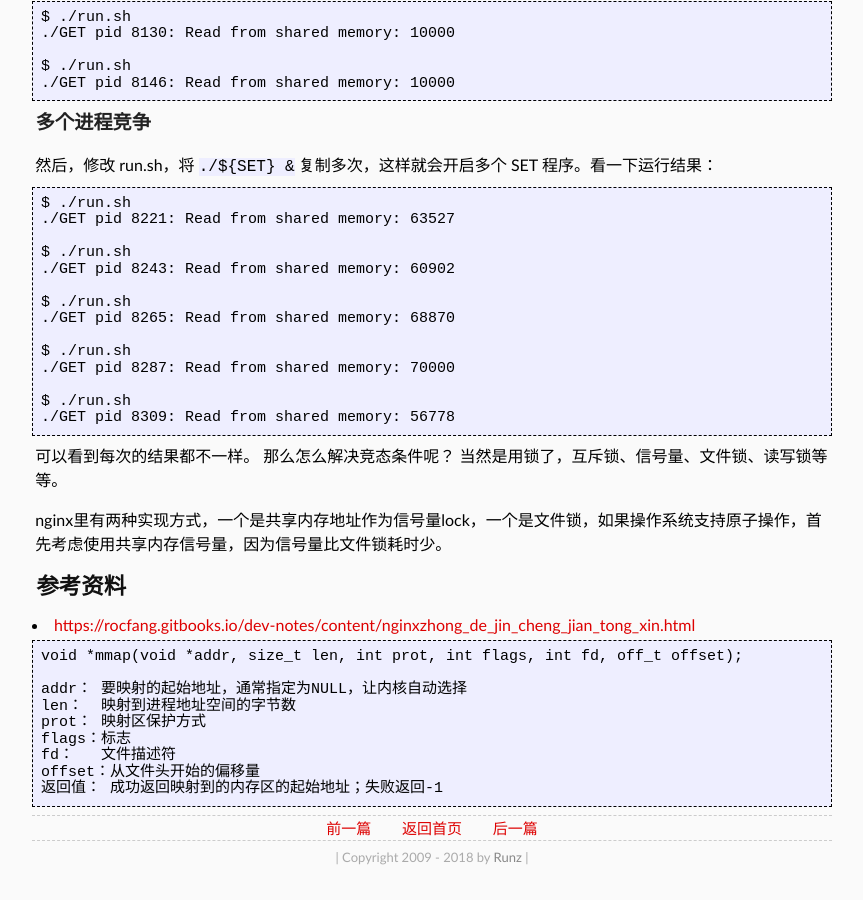
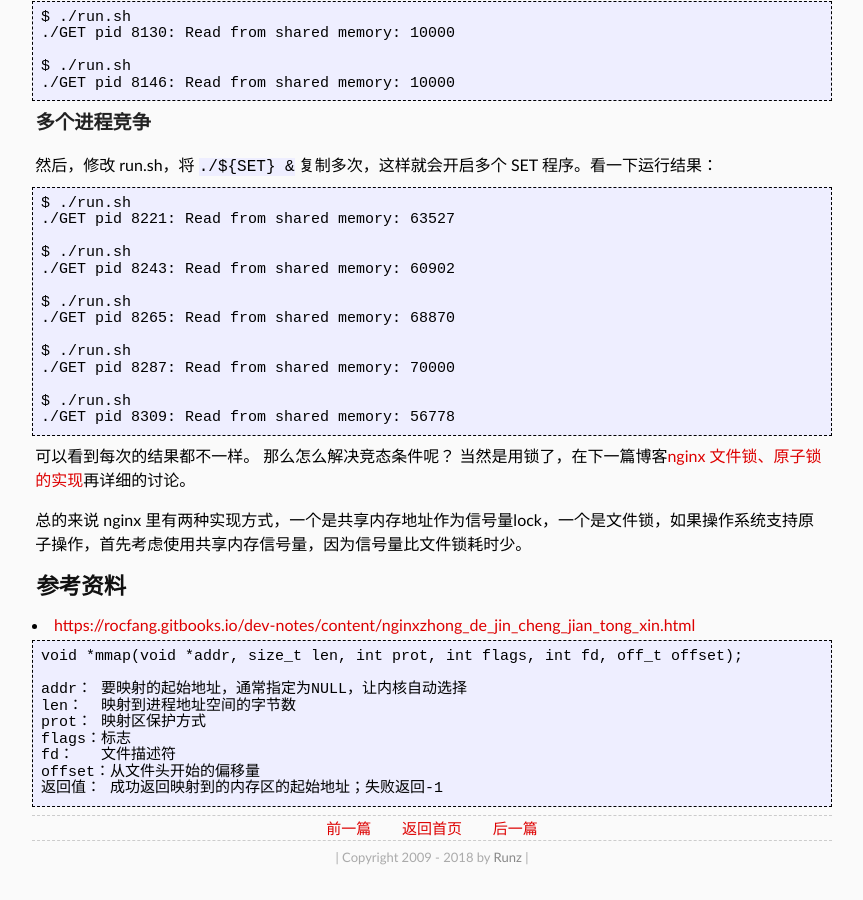
Before and after one commit to shaman7036/runzhen.github.io, a Jekyll site: the page built from _posts/2018-09-04-share-memory.md, in a window 1280 px wide and 900 px high, scrolled down 2265 px. Shown: the whole window, without its empty margins (208-1071 px from the left). Built offline with Jekyll 4.4.1, drawn with Linux system fonts in a browser that asks for light colours; some web fonts are replaced; comment, search, counter and statistics services are not loaded.

Commit message:
nginx-lock

````diff
--- a/_posts/2018-09-04-share-memory.md
+++ b/_posts/2018-09-04-share-memory.md
@@ -133,9 +133,9 @@ $ ./run.sh
 ./GET pid 8309: Read from shared memory: 56778
 ```
 
-可以看到每次的结果都不一样。 那么怎么解决竞态条件呢？ 当然是用锁了，互斥锁、信号量、文件锁、读写锁等等。
+可以看到每次的结果都不一样。 那么怎么解决竞态条件呢？ 当然是用锁了，在下一篇博客[nginx 文件锁、原子锁的实现](https://blog.nlogn.cn/nginx-lock/)再详细的讨论。
 
-nginx里有两种实现方式，一个是共享内存地址作为信号量lock，一个是文件锁，如果操作系统支持原子操作，首先考虑使用共享内存信号量，因为信号量比文件锁耗时少。
+总的来说 nginx 里有两种实现方式，一个是共享内存地址作为信号量lock，一个是文件锁，如果操作系统支持原子操作，首先考虑使用共享内存信号量，因为信号量比文件锁耗时少。
 
 
 ## 参考资料
````
Also changed, not shown: _posts/2018-09-08-nginx-lock.md (+2 -2 lines).
